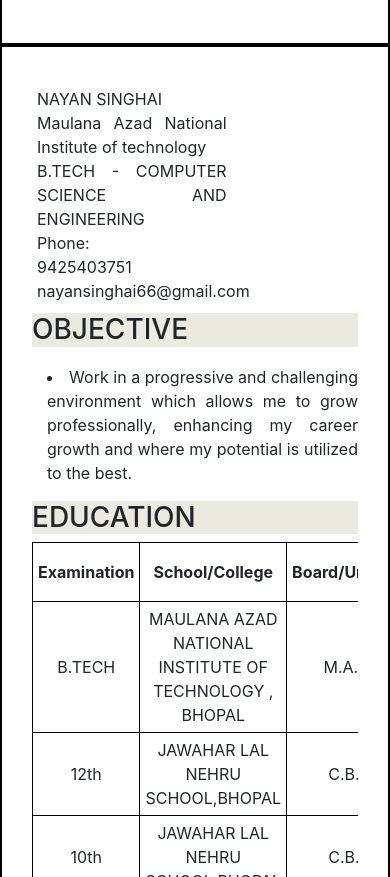
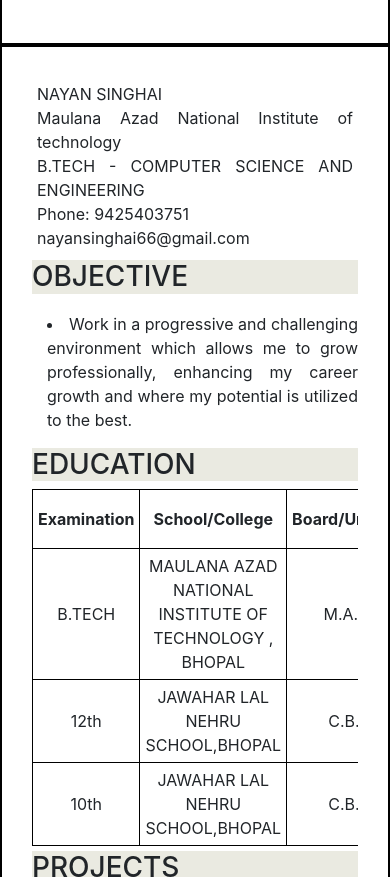
Before and after one commit to nayan98/Auto-resume-generator, a plain HTML site: page index.html in a window 390 px wide. Shown: the part 2261-3138 px from the top of the page. Drawn offline with nearby package versions, Linux system fonts and the light colour scheme.

Commit message:
Updated Header

```diff
--- a/index.html
+++ b/index.html
@@ -438,7 +438,7 @@
 
 
 
-<header class="cont intro">
+<header class="intro">
 
 
   <div class="left">
@@ -451,7 +451,7 @@
 
   </div>
   <div class="right">
-  <div class="contact"><p class="contact-p">  Phone: 9425403751</p></div>
+  <div class="contact"><p class="contact-p">Phone: 9425403751</p></div>
 <div class="email"><p class="email-p"> nayansinghai66@gmail.com</p>
 
 
--- a/style.css
+++ b/style.css
@@ -32,7 +32,7 @@
 }
 .cont{
 
-word-wrap:break-word;
+word-wrap: break-word;
 margin-top: 5px;
 
 }
@@ -141,6 +141,10 @@
   }
   .resume div.right{
     align-items: flex-start;
+    width: 100%;
+  }
+  .resume div.left{
+    width: 100%;
   }
   .resume .exp .company{
     flex-direction: column;
```
